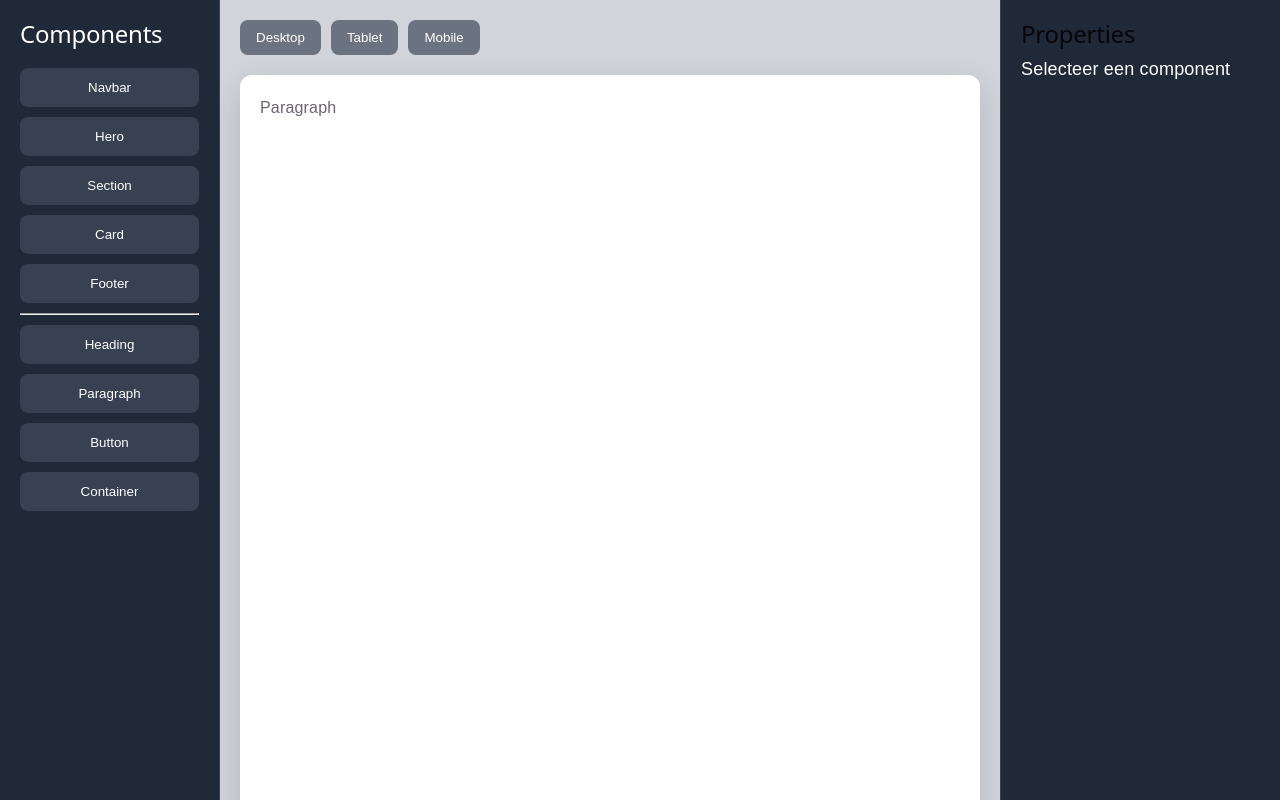
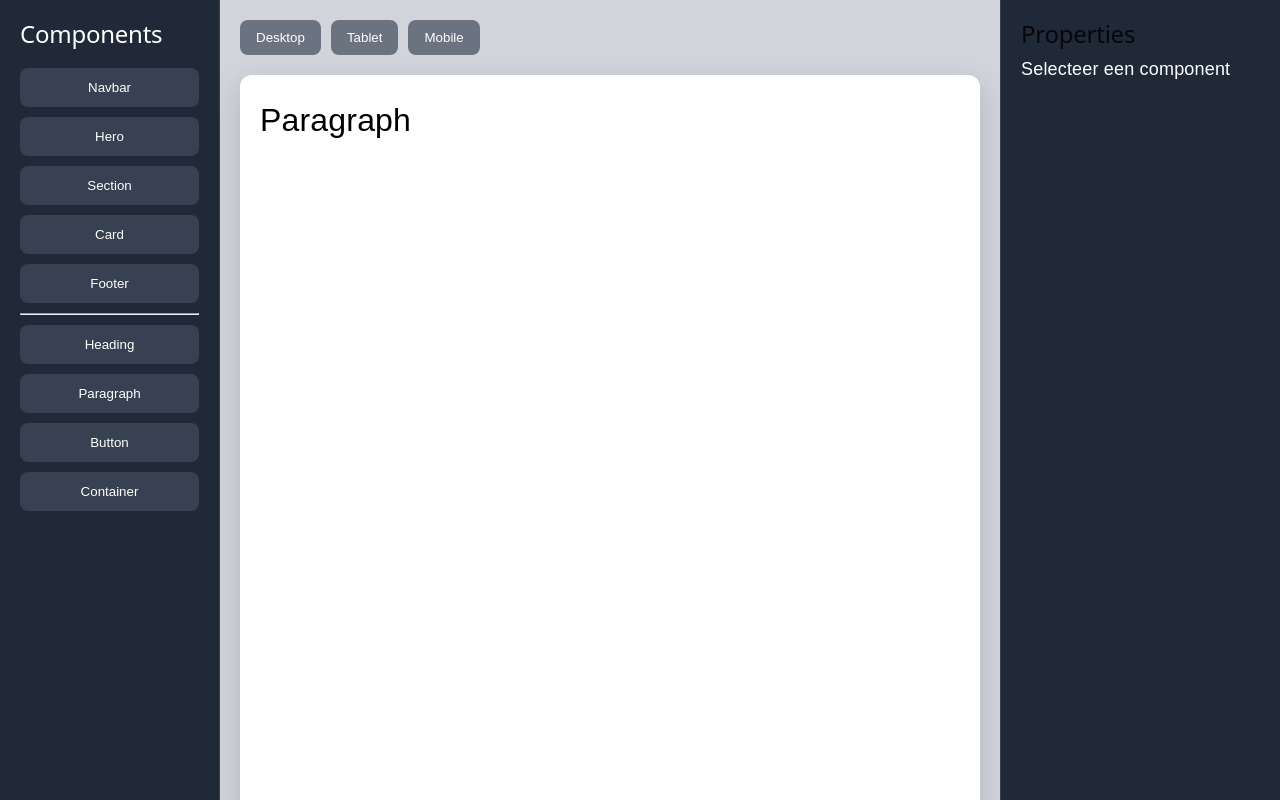
Before and after one commit to itzmitto/html-css-builder, a React (Vite) app: page / in a window 1280 px wide. Both pictures are taken after a click on the button "Paragraph". Built offline with nearby package versions, Linux system fonts and the light colour scheme.

Commit message:
Add fontSize and color props to ParagraphPreview component

```diff
--- a/src/components/previews/ParagraphPreview.tsx
+++ b/src/components/previews/ParagraphPreview.tsx
@@ -1,12 +1,22 @@
 interface ParagraphPreviewProps {
   text?: string;
+  fontSize?: number;
+  color?: string;
 }
 
 function ParagraphPreview({
   text,
+  fontSize,
+  color,
 }: ParagraphPreviewProps) {
   return (
-    <p className="paragraph-preview">
+    <p
+      className="paragraph-preview"
+      style={{
+        fontSize: `${fontSize || 16}px`,
+        color: color || "#000000",
+      }}
+    >
       {text}
     </p>
   );
```
